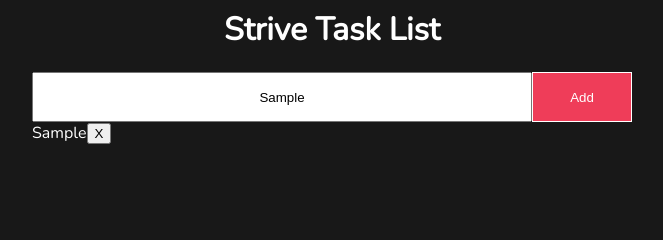
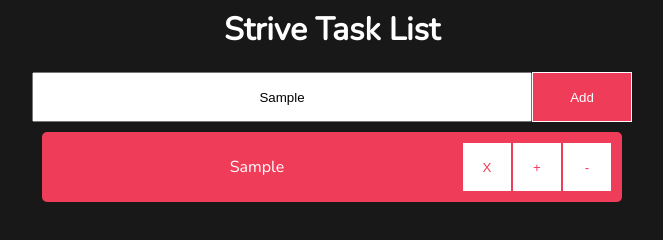
Before and after one commit to diegodayone/strive-tasklist, a plain HTML site: page index.html in a window 1280 px wide. Both pictures are taken after typing "Sample" into the empty fields and a click on the button "Add". Shown: the whole page, without its empty margins (308-971 px from the left). Drawn offline with nearby package versions, Linux system fonts and the light colour scheme.

Commit message:
Final version

```diff
--- a/index.html
+++ b/index.html
@@ -38,6 +38,30 @@
             input{
                 height: 50px;
             }
+
+            .listItem{
+                flex-grow: 1;
+                background-color: #ef3d59;
+                color: white;
+                padding: 10px;
+                margin: 10px;
+                display: flex;
+                border-radius: 5px;
+            }
+
+            .listItem span{
+                flex-grow: 1;
+                line-height: 50px;
+                text-align:center;
+            }
+
+            .listItem button{
+                height: 50px;
+                width: 50px;
+                background-color: white;
+                color:#ef3d59;
+                border: 1px solid  #ef3d59;
+            }
         </style>
     </head>
     <body>
@@ -63,7 +87,7 @@
                 console.log("The button has been pressed");
 
                 var myDiv  = document.createElement("div");
-                myDiv.classList.add("listItem");
+                myDiv.classList.add("listItem"); //<= adding class to the Item
                 //DIV
 
                 var text = document.createElement("span");
@@ -73,20 +97,44 @@
 
                 var deleteButton = document.createElement("button");
                 deleteButton.innerText = "X";
+                deleteButton.addEventListener("click", deleteItem)
                 myDiv.appendChild(deleteButton);
                 //BUTTON => DIV
 
-                /*
-                    <div>
-                        <span> Go to the grocery</span>
-                        <button> X </button>
-                    </div>
-                */
+                var moveUpButton = document.createElement("button");
+                moveUpButton.innerText = "+";
+                moveUpButton.addEventListener("click", moveUp);
+                myDiv.appendChild(moveUpButton);
+
+                var moveDownButton = document.createElement("button");
+                moveDownButton.innerHTML = "-";
+                moveDownButton.addEventListener("click", moveDown);
+                myDiv.appendChild(moveDownButton);
 
                 var list = document.getElementById("list");
                 list.appendChild(myDiv);
                 //list.appendChild(text);
             }
+
+            function deleteItem(event){
+                var button = event.target;
+                var listItem = event.target.parentElement;
+
+                event.target.parentElement.remove(event.target.parentElement);
+            }
+
+            function moveUp(event){
+                var div = event.target.parentElement; //DIV
+                var list = document.getElementById("list"); //LIST
+
+                list.insertBefore(div, div.previousSibling); //HEY LIST! Move this Line BEFORE the previous element
+            }
+
+            function moveDown(event){
+                var div = event.target.parentElement;
+                var list = document.getElementById("list");
+                list.insertBefore(div.nextSibling, div);
+            }
         </script>
     </body>
 </html>
```
